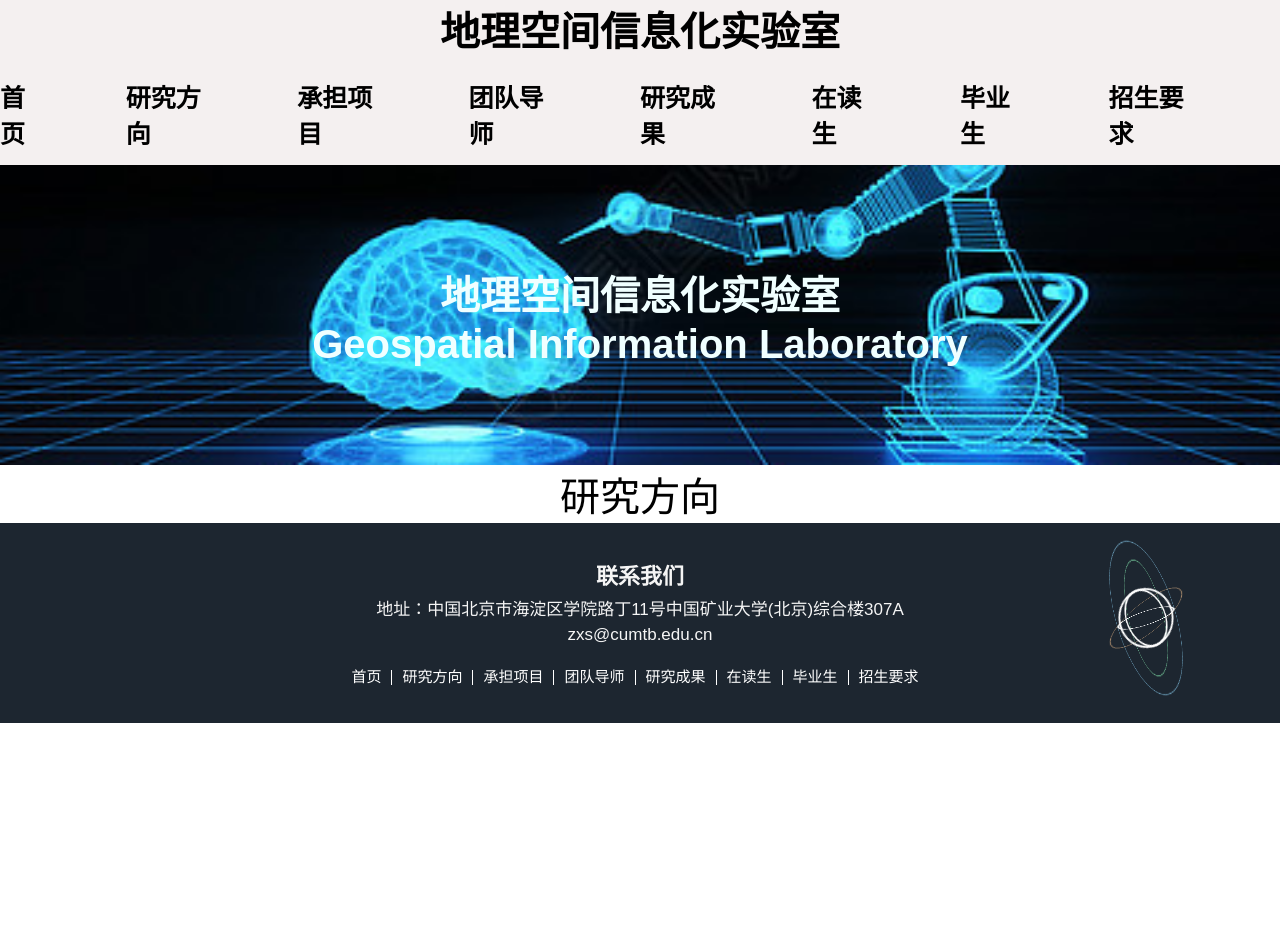
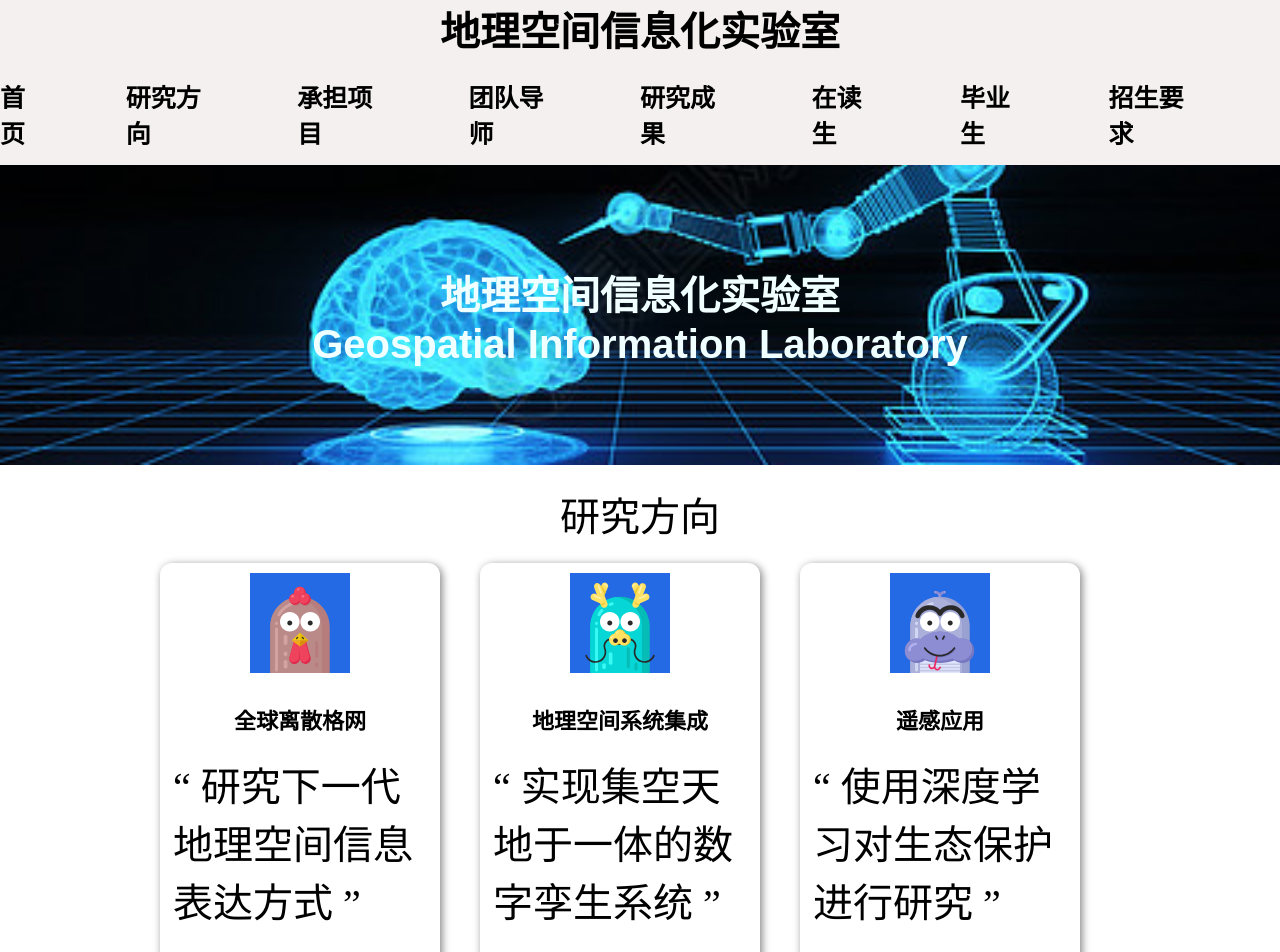
Before and after one commit to LancerLee428/LabWebSite, a React (Vite) app: page /research-directions in a window 1280 px wide. Shown: the top 952 px of the page. Before the commit the page ends 800 px from the top, so only its background shows below. Built offline with nearby package versions, Linux system fonts and the light colour scheme; the HTML template or start-up script is replaced by a standard one.

Commit message:
feat: 研究方向卡片添加

```diff
--- /dev/null
+++ b/src/components/Content/Direction/DirectionCar.tsx
@@ -0,0 +1,17 @@
+import DIRECTION_INFO from "@/assets/info/DirectionInfo";
+import DirectCar from "@/common/DirectCar";
+
+const DirectionCar = () => {
+  return (
+    <>
+      <section className="dc-title">研究方向</section>
+      <section className="dc-layout">
+        {DIRECTION_INFO.map((item) => {
+          return <DirectCar {...item} key={item.id} />;
+        })}
+      </section>
+    </>
+  );
+};
+
+export default DirectionCar;
--- a/src/components/Content/Direction/index.less
+++ b/src/components/Content/Direction/index.less
@@ -0,0 +1,17 @@
+.direction-container{
+  display: flex;
+  justify-content: center;
+  align-items: center;
+  flex-direction: column;
+  font-family: 'Open Sans',sans-serif;
+  .dc-title{
+    margin: 20px 0;
+    width: 100vw;
+    text-align: center;
+    font-family: cursive;
+  }
+  .dc-layout{
+    display: flex;
+    flex-direction: row;
+  }
+}
--- a/src/components/Content/Direction/index.tsx
+++ b/src/components/Content/Direction/index.tsx
@@ -1,9 +1,10 @@
 import "./index.less";
+import DirectionCar from "./DirectionCar";
 
 const Direction = () => {
   return (
     <section className="direction-container">
-      研究方向
+      <DirectionCar />
     </section>
   );
 };
```
